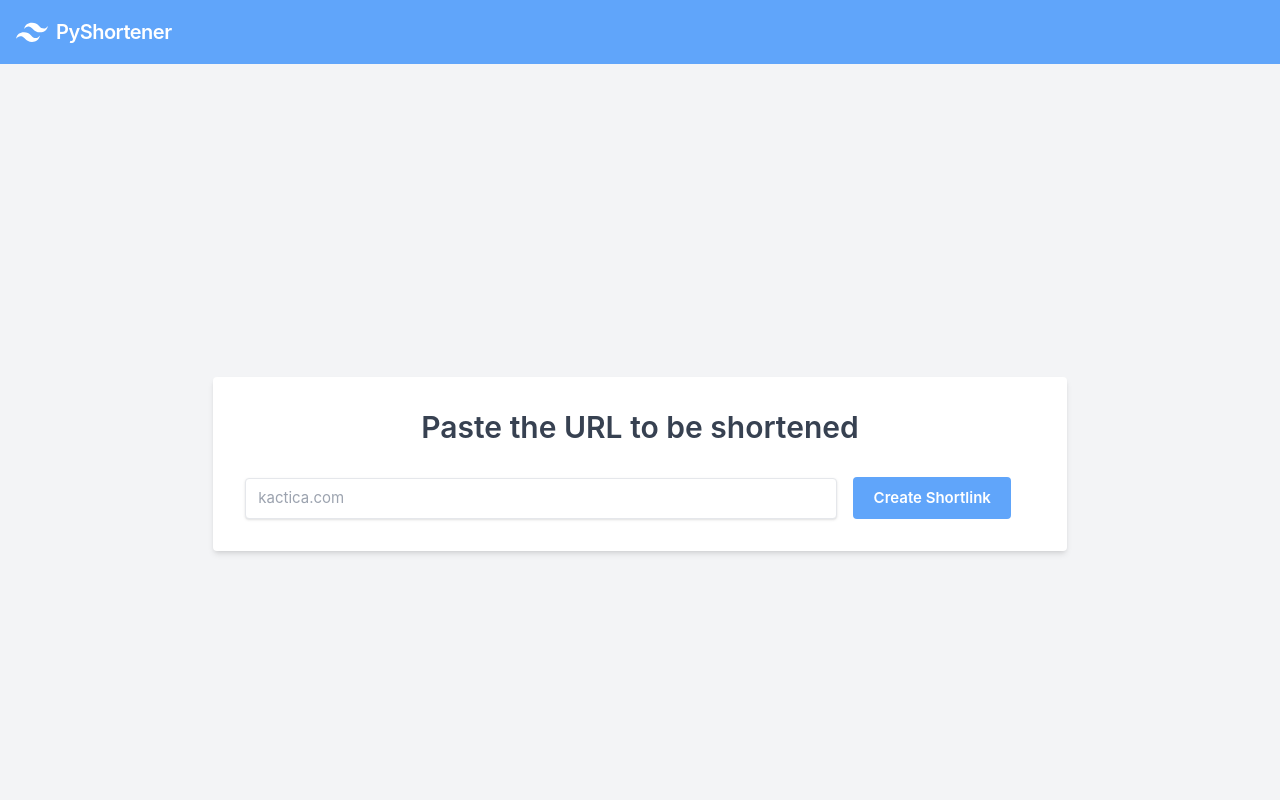
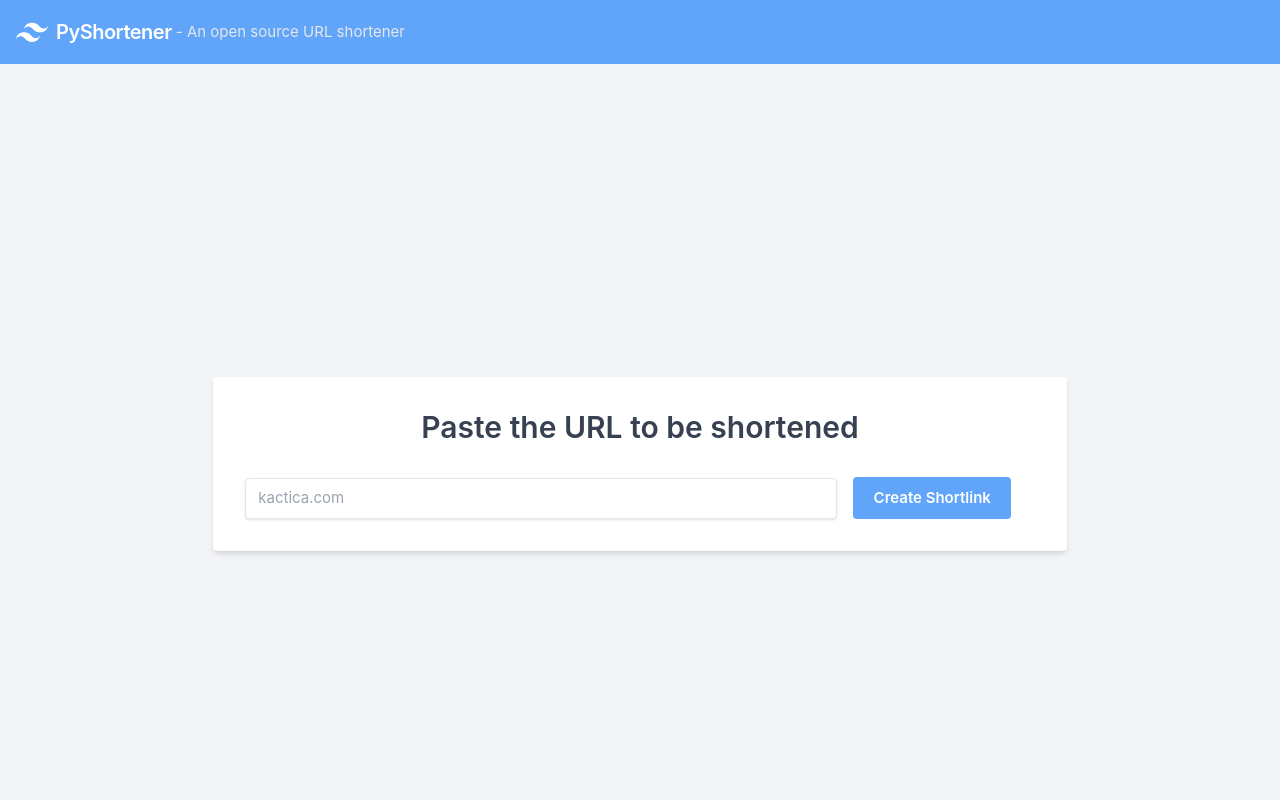
Before and after one commit to chichi13/pyshortener, a Vue app in the folder pyshortener-ui/: page / in a window 1280 px wide. Shown: the top 800 px of the page. Built offline with nearby package versions, Linux system fonts and the light colour scheme.

Commit message:
add: Subtitle

```diff
--- a/pyshortener-ui/package.json
+++ b/pyshortener-ui/package.json
@@ -1,6 +1,6 @@
 {
   "name": "pyshortener-ui",
-  "version": "0.0.0",
+  "version": "1.0.0",
   "scripts": {
     "dev": "vite",
     "build": "run-p type-check build-only",
--- a/pyshortener-ui/src/components/ComponentHeader.vue
+++ b/pyshortener-ui/src/components/ComponentHeader.vue
@@ -12,7 +12,12 @@
           d="M13.5 22.1c1.8-7.2 6.3-10.8 13.5-10.8 10.8 0 12.15 8.1 17.55 9.45 3.6.9 6.75-.45 9.45-4.05-1.8 7.2-6.3 10.8-13.5 10.8-10.8 0-12.15-8.1-17.55-9.45-3.6-.9-6.75.45-9.45 4.05zM0 38.3c1.8-7.2 6.3-10.8 13.5-10.8 10.8 0 12.15 8.1 17.55 9.45 3.6.9 6.75-.45 9.45-4.05-1.8 7.2-6.3 10.8-13.5 10.8-10.8 0-12.15-8.1-17.55-9.45-3.6-.9-6.75.45-9.45 4.05z"
         />
       </svg>
-      <span class="font-semibold text-xl tracking-tight">PyShortener</span>
+      <span class="font-semibold text-xl tracking-tight">PyShortener </span>
+      <span
+        class="hidden sm:flex block text-right text-gray-200 hover:text-white"
+      >
+        &nbsp;- An open source URL shortener
+      </span>
     </div>
   </nav>
 </template>
```
